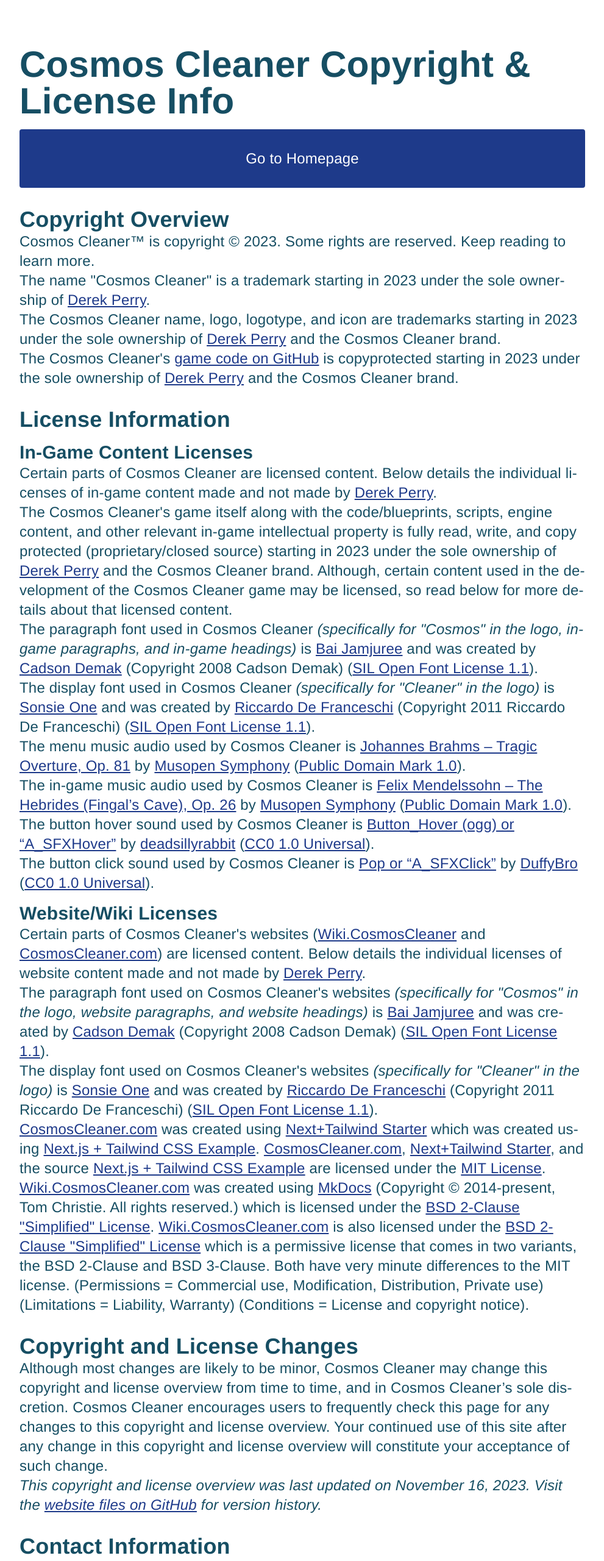
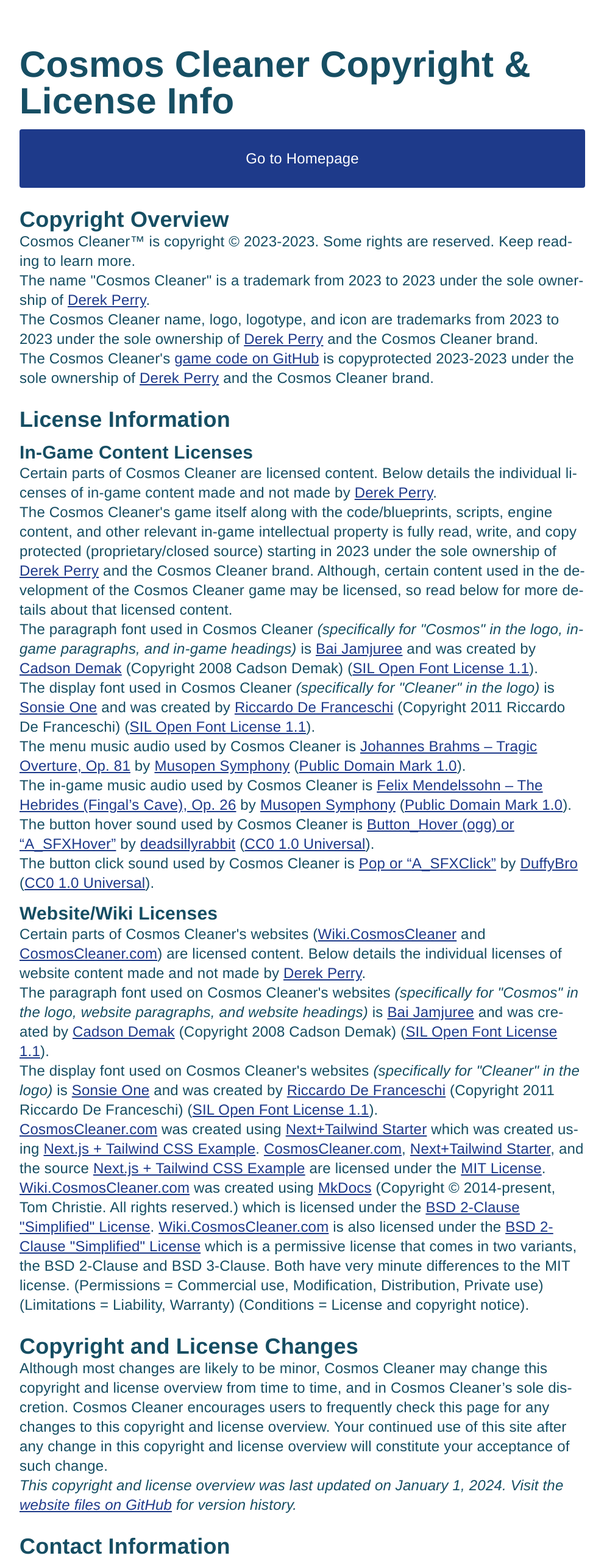
Before and after one commit to derek-perry/cosmoscleaner.com, a Next.js app: page /copyright in a window 1280 px wide. Shown: the top 2560 px of the page at 61% size, without its empty margins (144-1135 px from the left). Built offline with nearby package versions, Linux system fonts and the light colour scheme; no server answers; a web font is replaced by a local one.

Commit message:
Update Copyright Year
Updated copyright year from just 2023 to 2023-2024.

```diff
--- a/components/PageFooter/index.tsx
+++ b/components/PageFooter/index.tsx
@@ -88,7 +88,7 @@
           </LinkExternal>
         </div>
         <div className="flex flex-row flex-wrap gap-x-8 gap-y-2 text-center items-center justify-center">
-          <p className="text-lg">Copyright © {currentYear} <LinkInternal className="!text-cyan-100 focus:!text-lime-500 hover:!text-sky-500 no-underline" href="" title="Cosmos Cleaner">Cosmos Cleaner</LinkInternal>™</p>
+          <p className="text-lg">Copyright © 2023-{currentYear} <LinkInternal className="!text-cyan-100 focus:!text-lime-500 hover:!text-sky-500 no-underline" href="" title="Cosmos Cleaner">Cosmos Cleaner</LinkInternal>™</p>
           <p className="text-lg">Game by <LinkExternal className="!text-cyan-100 focus:!text-lime-500 hover:!text-sky-500" href="https://derek-perry.com" title="Go to Derek Perry's Website at derek-perry.com">Derek Perry</LinkExternal> <Image className="pl-2 inline" src={process.env.NEXT_PUBLIC_SITE_URL + '/dp.svg' || './dp.svg'} alt="" width={33} height={33} /></p>
         </div>
       </div>
--- a/pages/_document.tsx
+++ b/pages/_document.tsx
@@ -61,11 +61,11 @@
         "processorRequirements": "Quad-core Intel or AMD 2.5 GHz or faster",
         "storageRequirements": "2GB",
         "memoryRequirements": "4GB",
-        "copyrightNotice": "Cosmos Cleaner Copyright 2023 Derek Perry",
-        "copyrightYear": "2023",
+        "copyrightNotice": "Cosmos Cleaner Copyright 2023-2024 Derek Perry",
+        "copyrightYear": "2023-2024",
         "datePublished": "2023-04-09",
         "dateCreated": "2023-04-09",
-        "dateModified": "2023-10-16T11:23",
+        "dateModified": "2024-01-01T12:00",
         "isFamilyFriendly": true,
         "interactivityType": "active",
         "accessibilityControl": [
--- a/pages/copyright.tsx
+++ b/pages/copyright.tsx
@@ -6,6 +6,8 @@
 import ButtonInternal from '../components/Buttons/ButtonInternal';
 
 const copyrightPage: NextPage = () => {
+  let currentYear: number = new Date().getFullYear();
+
   return (
     <div className="text-cyan-900 min-h-screen flex flex-col items-center justify-center">
       <SiteHead title="Cosmos Cleaner Copyright and Licenses" description="Cosmos Cleaner is copyright 2023. - Clean up space junk, upgrade your ship, and become the best cleaner in the cosmos!" url="copyright" image="" />
@@ -21,10 +23,10 @@
 
           <section id="copyrightlicenseoverview" className="max-w-[1000px] text-left">
             <h2 id="copyrightoverview">Copyright Overview</h2>
-            <p>Cosmos Cleaner™ is copyright © 2023. Some rights are reserved. Keep reading to learn more.</p>
-            <p>The name "Cosmos Cleaner" is a trademark starting in 2023 under the sole ownership of <LinkExternal href="https://derek-perry.com" title="Go to Derek Perry's Website at derek-perry.com">Derek Perry</LinkExternal>.</p>
-            <p>The Cosmos Cleaner name, logo, logotype, and icon are trademarks starting in 2023 under the sole ownership of <LinkExternal href="https://derek-perry.com" title="Go to Derek Perry's Website at derek-perry.com">Derek Perry</LinkExternal> and the Cosmos Cleaner brand.</p>
-            <p>The Cosmos Cleaner's <LinkExternal href="https://github.com/derek-perry/CosmosCleaner" title="View Cosmos Cleaner by Derek Perry on GitHub">game code on GitHub</LinkExternal> is copyprotected starting in 2023 under the sole ownership of <LinkExternal href="https://derek-perry.com" title="Go to Derek Perry's Website at derek-perry.com">Derek Perry</LinkExternal> and the Cosmos Cleaner brand.</p>
+            <p>Cosmos Cleaner™ is copyright © 2023-{currentYear}. Some rights are reserved. Keep reading to learn more.</p>
+            <p>The name "Cosmos Cleaner" is a trademark from 2023 to {currentYear} under the sole ownership of <LinkExternal href="https://derek-perry.com" title="Go to Derek Perry's Website at derek-perry.com">Derek Perry</LinkExternal>.</p>
+            <p>The Cosmos Cleaner name, logo, logotype, and icon are trademarks from 2023 to {currentYear} under the sole ownership of <LinkExternal href="https://derek-perry.com" title="Go to Derek Perry's Website at derek-perry.com">Derek Perry</LinkExternal> and the Cosmos Cleaner brand.</p>
+            <p>The Cosmos Cleaner's <LinkExternal href="https://github.com/derek-perry/CosmosCleaner" title="View Cosmos Cleaner by Derek Perry on GitHub">game code on GitHub</LinkExternal> is copyprotected 2023-{currentYear} under the sole ownership of <LinkExternal href="https://derek-perry.com" title="Go to Derek Perry's Website at derek-perry.com">Derek Perry</LinkExternal> and the Cosmos Cleaner brand.</p>
 
             <h2 id="licenses">License Information</h2>
 
@@ -47,7 +49,7 @@
 
             <h2 id="changes">Copyright and License Changes</h2>
             <p>Although most changes are likely to be minor, Cosmos Cleaner may change this copyright and license overview from time to time, and in Cosmos Cleaner’s sole discretion. Cosmos Cleaner encourages users to frequently check this page for any changes to this copyright and license overview. Your continued use of this site after any change in this copyright and license overview will constitute your acceptance of such change.</p>
-            <p><i>This copyright and license overview was last updated on November 16, 2023. Visit the <LinkExternal href="https://github.com/derek-perry/cosmoscleaner.com" title="View the repository for CosmosCleaner.com at github.com/derek-perry/cosmoscleaner.com">website files on GitHub</LinkExternal> for version history.</i></p>
+            <p><i>This copyright and license overview was last updated on January 1, 2024. Visit the <LinkExternal href="https://github.com/derek-perry/cosmoscleaner.com" title="View the repository for CosmosCleaner.com at github.com/derek-perry/cosmoscleaner.com">website files on GitHub</LinkExternal> for version history.</i></p>
 
             <h2 id="contact-info">Contact Information</h2>
             <p>If you have any questions about this copyright and license overview, please contact Cosmos Cleaner via email at <LinkExternal className="max-sm:break-all" href="mailto:contact@cosmoscleaner.com" title="Contact Cosmos Cleaner via Email at Contact@CosmosCleaner.com">Contact@CosmosCleaner.com</LinkExternal></p>
--- a/pages/press.tsx
+++ b/pages/press.tsx
@@ -7,7 +7,7 @@
 import Card from '../components/Card';
 import Image from 'next/image';
 
-const copyrightPage: NextPage = () => {
+const pressPage: NextPage = () => {
   return (
     <div className="text-cyan-900 min-h-screen flex flex-col items-center justify-center">
       <SiteHead title="Cosmos Cleaner Media Kit" description="This media kit features Cosmos Cleaner facts, a description, links, brand color information, and images like logos ready for use in your publications regarding Cosmos Cleaner." url="press" image="" />
@@ -288,4 +288,4 @@
   );
 };
 
-export default copyrightPage;
+export default pressPage;
```
Also changed, not shown: 2 other files (tests, documents, lock files or other folders).
